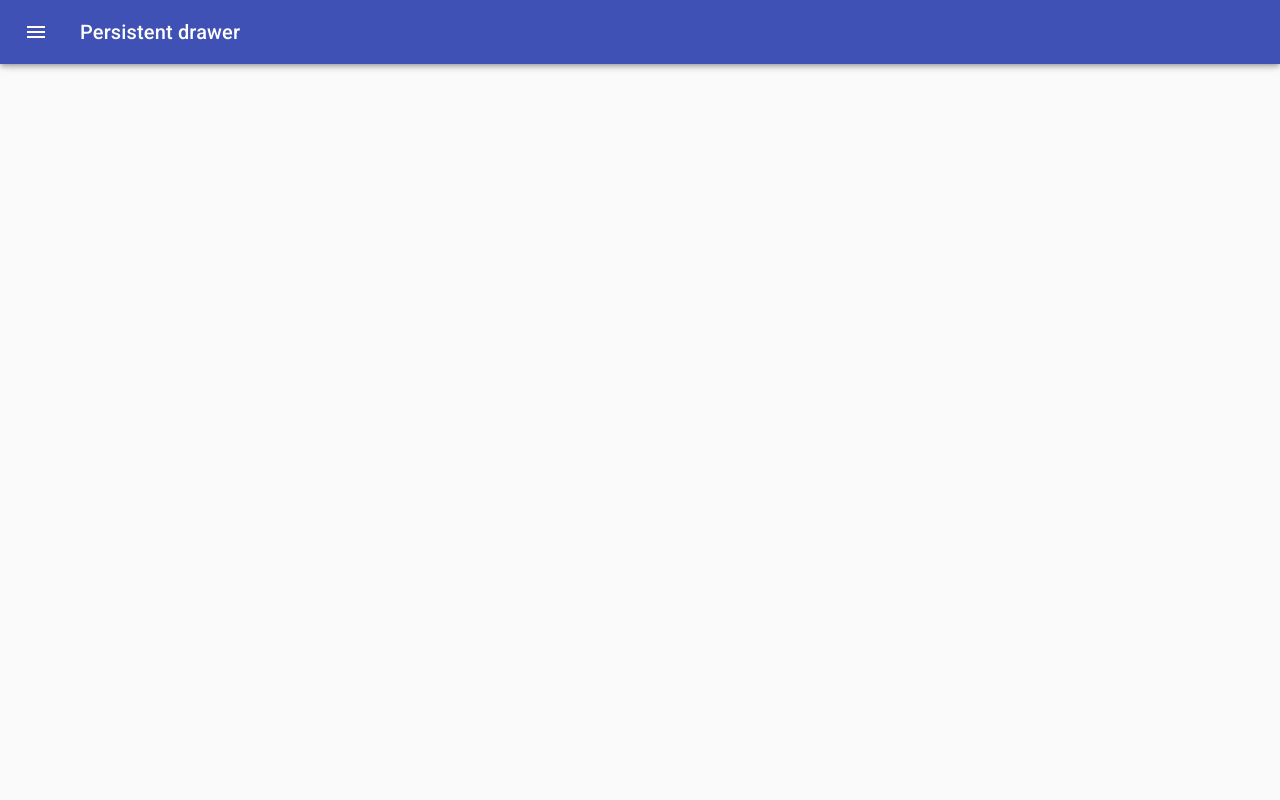
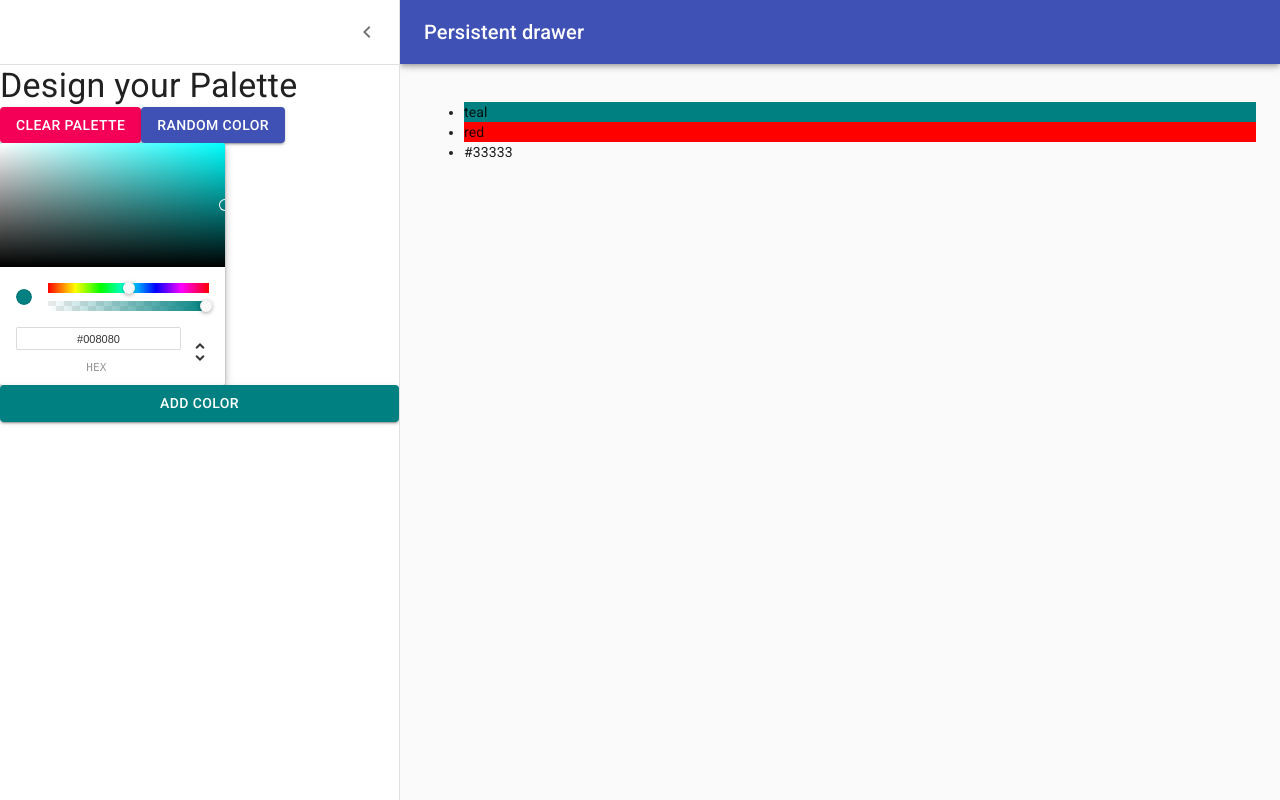
Before and after one commit to oscar-fernandez/color-palette, a React (Create React App) app: page /palette/new in a window 1280 px wide. Built offline with nearby package versions, Linux system fonts and the light colour scheme.

Commit message:
Connect ChromePicker to Button

```diff
--- a/src/NewPaletteForm.js
+++ b/src/NewPaletteForm.js
@@ -73,8 +73,15 @@
 })
 
 class NewPaletteForm extends Component {
-  state = {
-    open: false,
+  constructor(props) {
+    super(props)
+    this.state = {
+      open: true,
+      currentColor: 'teal',
+      colors: ['teal', 'red', '#33333'],
+    }
+    this.updateCurrentColor = this.updateCurrentColor.bind(this)
+    this.addNewColor = this.addNewColor.bind(this)
   }
 
   handleDrawerOpen = () => {
@@ -83,6 +90,14 @@
 
   handleDrawerClose = () => {
     this.setState({ open: false })
+  }
+
+  updateCurrentColor(newColor) {
+    this.setState({ currentColor: newColor.hex })
+  }
+
+  addNewColor(newColor) {
+    this.setState({ colors: [...this.state.colors, this.state.currentColor] })
   }
 
   render() {
@@ -137,10 +152,15 @@
             </Button>
           </div>
           <ChromePicker
-            color='purple'
-            onChangeComplete={(newColor) => console.log(newColor)}
+            color={this.state.currentColor}
+            onChangeComplete={this.updateCurrentColor}
           />
-          <Button variant='contained' color='primary'>
+          <Button
+            variant='contained'
+            color='primary'
+            style={{ backgroundColor: this.state.currentColor }}
+            onClick={this.addNewColor}
+          >
             Add Color
           </Button>
         </Drawer>
@@ -150,6 +170,11 @@
           })}
         >
           <div className={classes.drawerHeader} />
+          <ul>
+            {this.state.colors.map((color) => (
+              <li style={{ backgroundColor: color }}>{color}</li>
+            ))}
+          </ul>
         </main>
       </div>
     )
```
